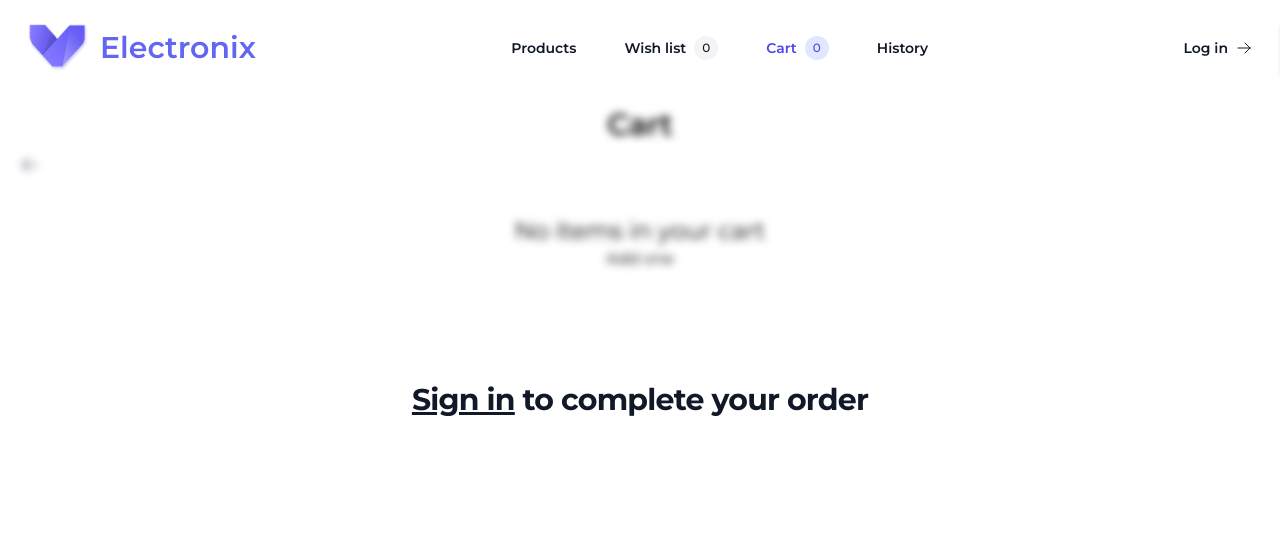
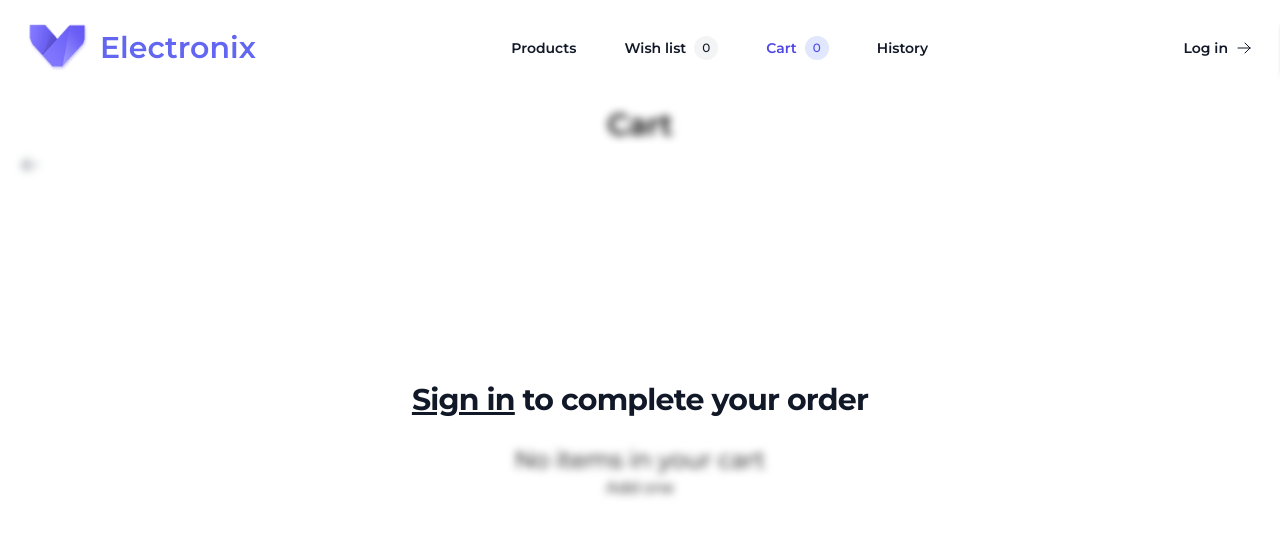
Before and after one commit to bxr5xrk/electronix-client, a React (Vite) app: page /cart in a window 1280 px wide. Shown: the top 536 px of the page. Built offline with nearby package versions, Linux system fonts and the light colour scheme.

Commit message:
fixed layout for cart

```diff
--- a/src/components/SignInWrapper/index.tsx
+++ b/src/components/SignInWrapper/index.tsx
@@ -13,7 +13,7 @@ export default function SignInWrapper({ children, title }: SignInWrapperProps) {
 
     return (
         <>
-            <main className={cl('w-full flex-grow h-full', !user && 'blur-sm')}>
+            <main className={cl('w-full flex-grow', !user && 'blur-sm')}>
                 {children}
             </main>
 
--- a/src/layout/components/MainLayout/index.tsx
+++ b/src/layout/components/MainLayout/index.tsx
@@ -4,7 +4,7 @@ import Header from './components/Header';
 
 export default function Layout() {
     return (
-        <div className="font-montserrat p-3 pt-0 min-h-screen w-full flex flex-col gap-3 touch-pan-y overflow-x-hidden overflow-y-scroll">
+        <div className="font-montserrat p-3 pt-0 h-screen w-full flex flex-col gap-3 touch-pan-y overflow-x-hidden overflow-y-scroll">
             <Header />
 
             <Outlet />
--- a/src/pages/CartPage/index.tsx
+++ b/src/pages/CartPage/index.tsx
@@ -7,7 +7,7 @@ import Items from './components/Items';
 export default function CartPage() {
     return (
         <SignInWrapper title="to complete your order">
-            <div className="min-w-full space-y-10 flex-col h-full px-2">
+            <div className="min-w-full w-full flex flex-col h-full px-2">
                 <PageTitle title="Cart" />
 
                 <GoBackLink />
--- a/src/pages/HistoryPage/components/History/index.tsx
+++ b/src/pages/HistoryPage/components/History/index.tsx
@@ -23,10 +23,12 @@ export default function History() {
     }
 
     if (isSuccess && !orders.length) {
-        <FullScreenMessage
-            title="No orders yet"
-            description="Order something ;)"
-        />;
+        return (
+            <FullScreenMessage
+                title="No orders yet"
+                description="Order something ;)"
+            />
+        );
     }
 
     const sortedOrders = orders
--- a/src/pages/HistoryPage/index.tsx
+++ b/src/pages/HistoryPage/index.tsx
@@ -6,7 +6,7 @@ import History from './components/History';
 export default function HistoryPage() {
     return (
         <SignInWrapper title="to see your order history">
-            <div className="flex space-y-10 flex-col h-full px-2 w-full">
+            <div className="space-y-10 flex flex-col h-full px-2 w-full">
                 <PageTitle title="Order History" />
 
                 <GoBackLink />
--- a/src/pages/ProductsPage/components/Filters/components/SideOverSidebar/index.tsx
+++ b/src/pages/ProductsPage/components/Filters/components/SideOverSidebar/index.tsx
@@ -25,7 +25,7 @@ export default function SideOverFilters({
             <div
                 className={cl(
                     showFilters ? 'translate-x-0' : '-translate-x-[150%]',
-                    'visible overflow-y-scroll lg:invisible fixed w-fit bottom-10 top-24 left-2 p-2 sm:p-4 space-y-2 bg-white border rounded-lg ease-in-out z-50 duration-300'
+                    'visible overflow-y-scroll lg:invisible fixed w-fit bottom-2 top-2 left-2 p-2 sm:p-4 space-y-2 bg-white border rounded-lg ease-in-out z-50 duration-300'
                 )}
             >
                 <button onClick={() => setShowFilters(false)}>
--- a/src/pages/ProductsPage/index.tsx
+++ b/src/pages/ProductsPage/index.tsx
@@ -8,7 +8,7 @@ import { ParseFiltersFromQuery } from '../../components/ParseFiltersToQuery';
 export default function ProductsPage() {
     return (
         <>
-            <main className="relative flex gap-4">
+            <main className="relative h-full flex gap-4">
                 <Filters />
 
                 <section className="flex flex-col w-full h-full gap-4">
```
